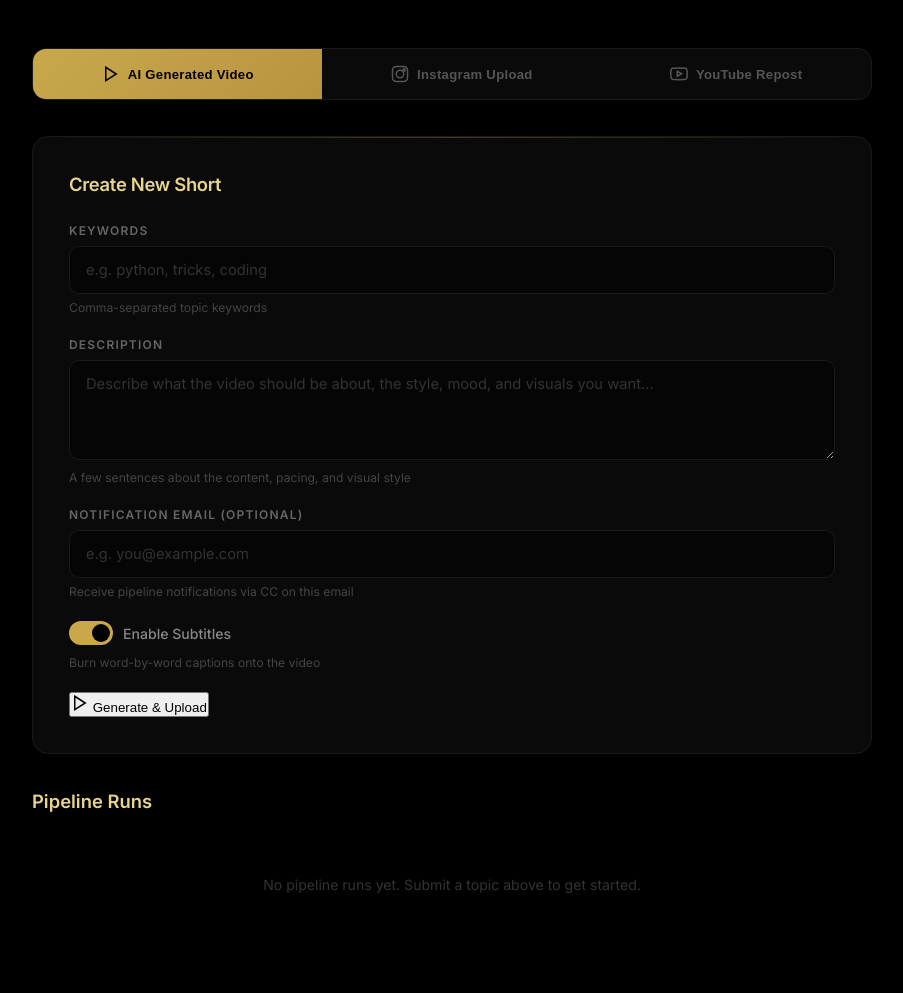
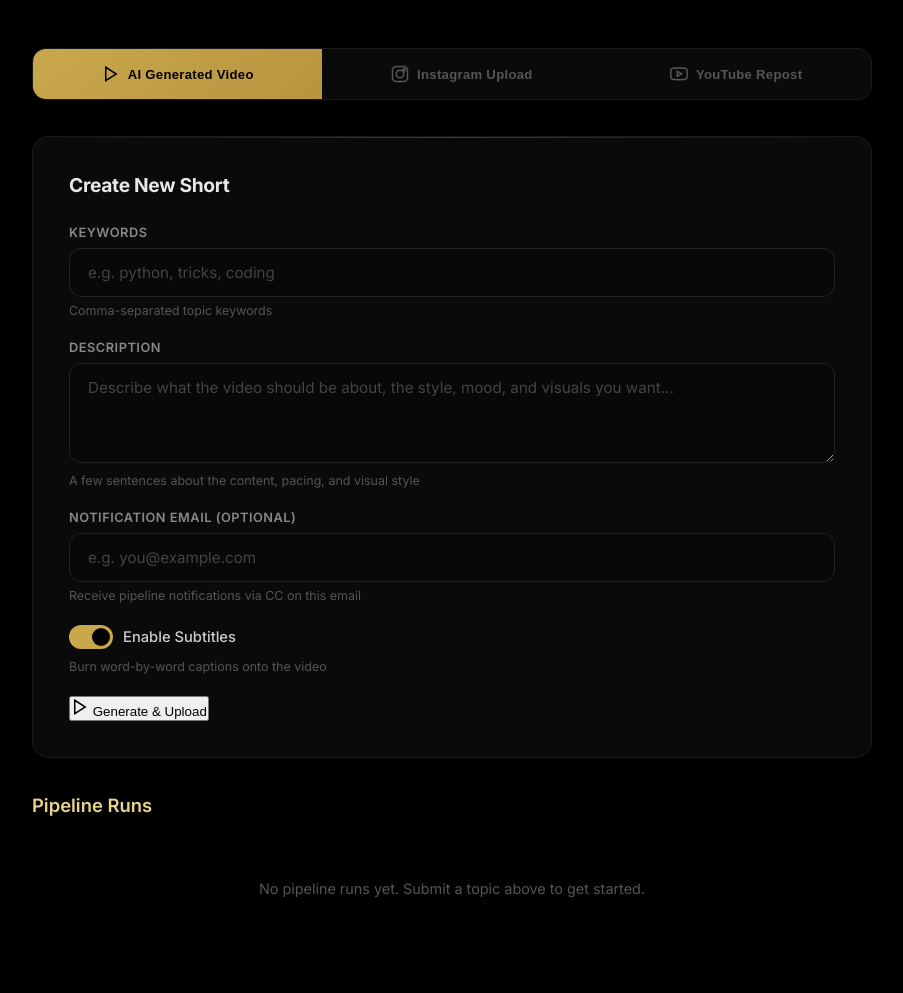
Before and after one commit to mulugurusobhan/YoutubeProject, a Flask app: page / in a window 1280 px wide. Shown: the part 107-1100 px from the top of the page, without its empty margins (188-1091 px from the left). Before the commit the page ends 1000 px from the top, so only its background shows below. Run offline with Flask 3, Linux system fonts and the light colour scheme; data that the repository does not hold is empty; some libraries are stand-ins or nearby versions.

Commit message:
Fix buttons and text: better contrast, proper SVG colors, full-width gold buttons, readable labels

```diff
--- a/templates/index.html
+++ b/templates/index.html
@@ -94,10 +94,10 @@
             background: linear-gradient(90deg, transparent, rgba(201,168,76,0.3), transparent);
         }
         .card h2 {
-            font-size: 1.15rem;
+            font-size: 1.2rem;
             margin-bottom: 28px;
-            color: #E8D48B;
-            font-weight: 600;
+            color: #e8e8e8;
+            font-weight: 700;
             letter-spacing: -0.3px;
         }
         .form-group {
@@ -105,22 +105,22 @@
         }
         .form-group label {
             display: block;
-            font-size: 0.75rem;
-            color: #666;
+            font-size: 0.8rem;
+            color: #888;
             margin-bottom: 8px;
             font-weight: 600;
             text-transform: uppercase;
-            letter-spacing: 1.2px;
+            letter-spacing: 0.5px;
         }
         .form-group input,
         .form-group textarea {
             width: 100%;
-            padding: 14px 16px;
-            background: #050505;
-            border: 1px solid #1a1a1a;
-            border-radius: 10px;
-            color: #d4d4d4;
-            font-size: 0.92rem;
+            padding: 14px 18px;
+            background: #080808;
+            border: 1px solid #222;
+            border-radius: 12px;
+            color: #e0e0e0;
+            font-size: 0.95rem;
             font-family: inherit;
             transition: all 0.3s cubic-bezier(.4,0,.2,1);
         }
@@ -132,15 +132,15 @@
         }
         .form-group input::placeholder,
         .form-group textarea::placeholder {
-            color: #333;
+            color: #444;
         }
         .form-group textarea {
             resize: vertical;
             min-height: 100px;
         }
         .form-group .hint {
-            font-size: 0.76rem;
-            color: #444;
+            font-size: 0.78rem;
+            color: #555;
             margin-top: 6px;
         }
         }
@@ -273,9 +273,9 @@
 
         .no-jobs {
             text-align: center;
-            color: #333;
+            color: #555;
             padding: 48px;
-            font-size: 0.88rem;
+            font-size: 0.9rem;
         }
 
         /* Toggle switch */
@@ -285,8 +285,8 @@
             align-items: center;
             gap: 10px;
             cursor: pointer;
-            font-size: 0.88rem;
-            color: #888;
+            font-size: 0.92rem;
+            color: #ccc;
             text-transform: none;
             letter-spacing: 0;
             font-weight: 500;
```
Also changed, not shown: other parts of templates/index.html (+20 -17 lines).
